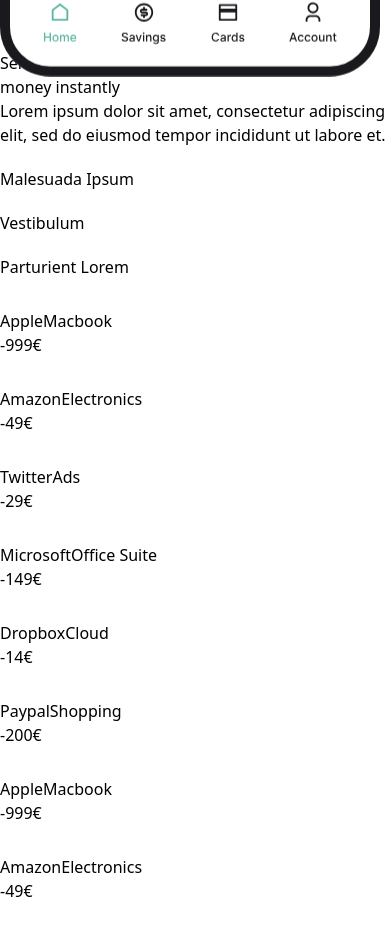
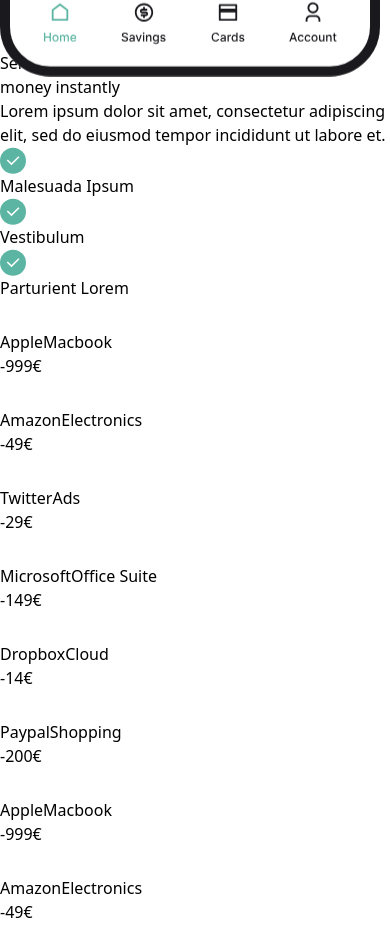
Before and after one commit to WEOWM/banquee, a React (Vite) app: page / in a window 390 px wide. Shown: the part 3469-4406 px from the top of the page. Built offline with nearby package versions, Linux system fonts and the light colour scheme.

Commit message:
mobile update

```diff
--- a/src/Pages/FAQ.jsx
+++ b/src/Pages/FAQ.jsx
@@ -53,8 +53,8 @@
                             <div className='flex items-center gap-3 mt-4 '>
                                 <img src={item.img} alt="" srcset="" />
                                 <div className=' flex flex-col'>
-                                    <span className='text-xl font-bold text-[10px]'>{item.numb}</span>
-                                    <span className='text-gray-500 font-bold text-[11px]'>{item.title}</span>
+                                    <span className='text-xl font-semibold text-[11px]'>{item.numb}</span>
+                                    <span className='text-gray-500 font-bold text-[10px]'>{item.title}</span>
                                 </div>
 
 
--- a/src/Pages/Paymentdetails.jsx
+++ b/src/Pages/Paymentdetails.jsx
@@ -1,19 +1,20 @@
 import React, { useEffect, useRef } from 'react';
-import { TiTick } from 'react-icons/ti';
+// import { TiTick } from 'react-icons/ti';
+import titick from "../assets/tickmark/badge.svg"
 import { RiAppleFill } from 'react-icons/ri';
 
 const Paymentdetails = () => {
     const data = [
         {
-            img: <TiTick size={20} color='white' />,
+            img:titick ,
             title: 'Malesuada Ipsum',
         },
         {
-            img: <TiTick size={20} color='white' />,
+            img:titick ,
             title: 'Vestibulum',
         },
         {
-            img: <TiTick size={20} color='white' />,
+            img:titick ,
             title: 'Parturient Lorem',
         },
     ];
@@ -595,9 +596,9 @@
                     </div>
                     <div className='mt-7 '>
                         {data.map((item, index) => (
-                            <div key={index} className='flex items-center gap-5'>
+                            <div key={index} className='flex items-center gap-5 max-sm:mt-3'>
                                 <div className='w-10 h-10 bg-[#5BB5A2] flex justify-center items-center rounded-full mt-1'>
-                                    <span >{item.img}</span>
+                                   <img src={titick} alt="" />
                                 </div>
                                 <span className='font-medium'>{item.title}</span>
                             </div>
```
